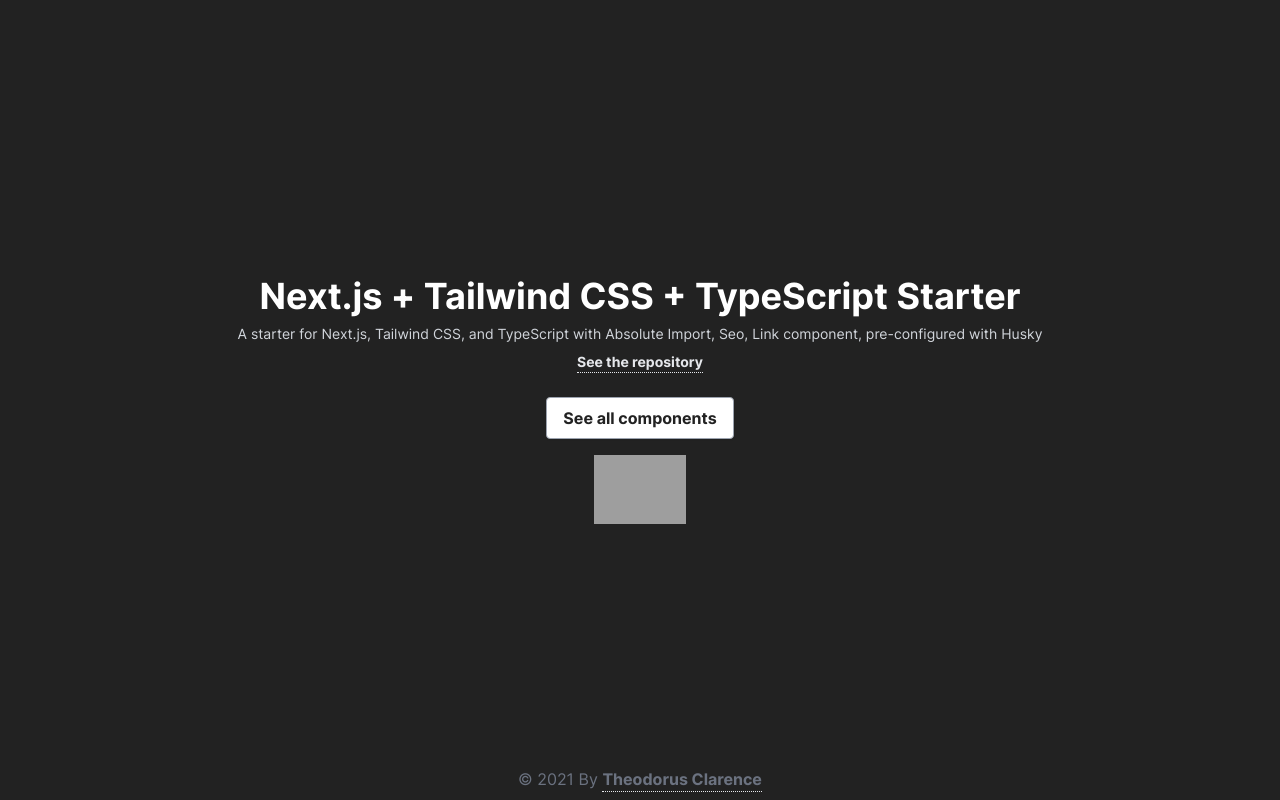
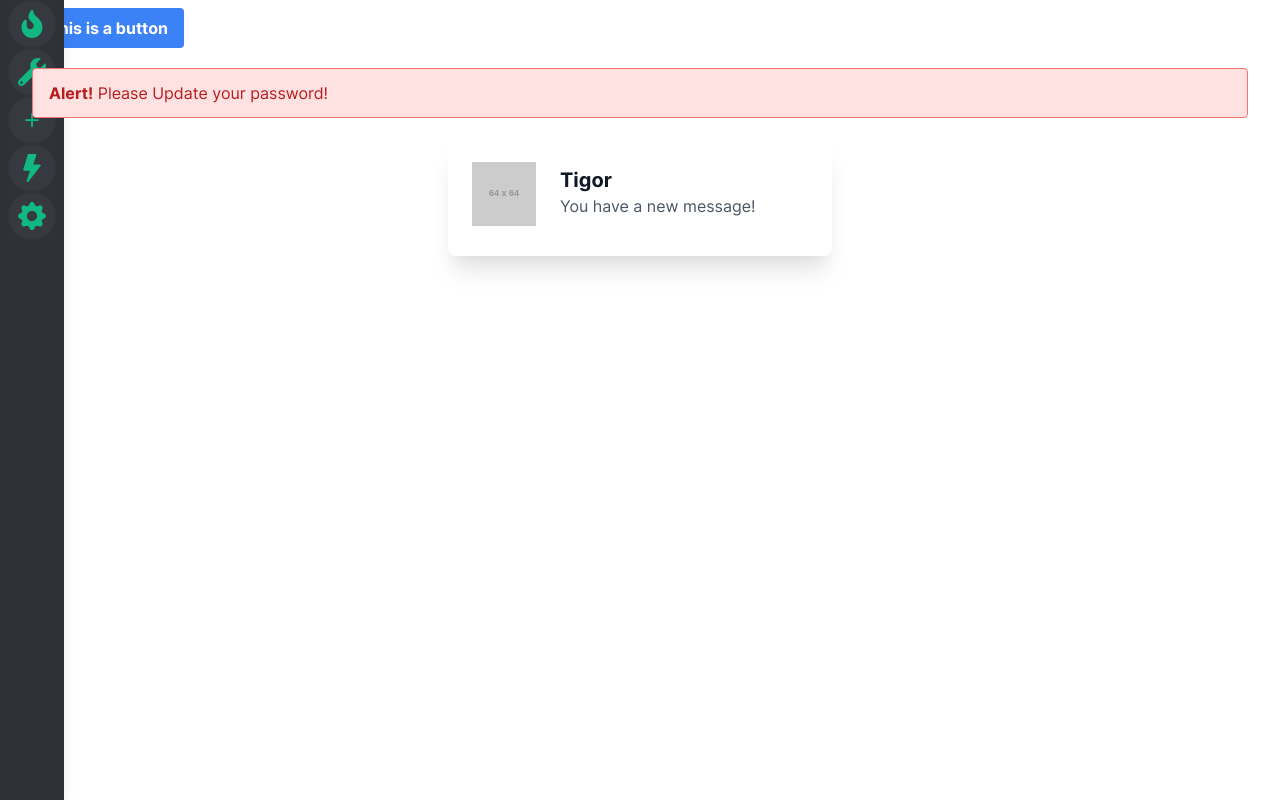
Before and after one commit to tigorlazuardi/at-home-abandoned, a Next.js app: page / in a window 1280 px wide. Built offline with nearby package versions, Linux system fonts and the light colour scheme; grey boxes are pictures that could not be loaded.

Commit message:
initial commit

```diff
--- a/src/components/Sidebar.tsx
+++ b/src/components/Sidebar.tsx
@@ -21,7 +21,7 @@ const SideBar = (prop: SideBarProp) => {
 
 interface SideBarIconProp {
 	icon: React.ReactElement
-	text?: string
+	text: string
 }
 
 const SideBarIcon = ({ icon, text }: SideBarIconProp) => {
@@ -39,11 +39,10 @@ const SideBarIcon = ({ icon, text }: SideBarIconProp) => {
 }
 
 interface TooltipProp {
-	text?: string
+	text: string
 }
 
-const Tooltip = ({ text }: TooltipProp) =>
-	text ? (
+const Tooltip = ({ text }: TooltipProp) => (
 	<span
 		className={`absolute w-auto p-2 m-2 min-w-max left-14
 						rounded-md shadow-md text-white bg-discord-900
@@ -52,8 +51,6 @@ const Tooltip = ({ text }: TooltipProp) =>
 	>
 		{text}
 	</span>
-	) : (
-		<></>
 )
 
 export default SideBar
--- a/src/components/layout/Layout.tsx
+++ b/src/components/layout/Layout.tsx
@@ -1,6 +1,12 @@
 import * as React from 'react'
 
-export default function Layout({ children }: { children: React.ReactNode }) {
-	// Put Header or Footer Here
-	return <>{children}</>
+import SideBar from '../Sidebar'
+
+export default function Layout({ children, dark }: { children: React.ReactNode, dark?: boolean }) {
+	return (
+		<div className={dark ? 'dark' : ''}>
+			<SideBar />
+			{children}
+		</div>
+	)
 }
--- a/src/pages/index.tsx
+++ b/src/pages/index.tsx
@@ -1,53 +1,43 @@
+import Image from 'next/image'
 import * as React from 'react'
 
 import Layout from '@/components/layout/Layout'
-import ButtonLink from '@/components/links/ButtonLink'
-import CustomLink from '@/components/links/CustomLink'
-import UnstyledLink from '@/components/links/UnstyledLink'
 import Seo from '@/components/Seo'
 
-// !STARTERCONF -> Select !STARTERCONF and CMD + SHIFT + F
-// Before you begin editing, follow all comments with `STARTERCONF`,
-// to customize the default configuration.
-
-export default function HomePage() {
+export default function LearnPage(): JSX.Element {
+	const image = 'https://via.placeholder.com/64x64'
 	return (
 		<Layout>
-			{/* <Seo templateTitle='Home' /> */}
 			<Seo />
+			<main className='bg-white dark:bg-dark dark:text-white text-dark'>
+				<section className='container py-2'>
+					<button className='py-2 px-4 font-bold text-white bg-blue-500 rounded hover:bg-blue-300'>
+						This is a button
+					</button>
 
-			<main>
-				<section className='bg-dark'>
-					<div className='flex flex-col items-center justify-center min-h-screen text-center text-white layout'>
-						<h1>Next.js + Tailwind CSS + TypeScript Starter</h1>
-						<p className='mt-2 text-sm text-gray-300'>
-							A starter for Next.js, Tailwind CSS, and TypeScript with Absolute Import, Seo, Link
-							component, pre-configured with Husky{' '}
-						</p>
-						<p className='mt-2 text-sm text-gray-200'>
-							<CustomLink href='https://github.com/theodorusclarence/ts-nextjs-tailwind-starter'>
-								See the repository
-							</CustomLink>
-						</p>
+					<div
+						className='relative py-3 px-4 my-5 text-red-700 bg-red-100 rounded border border-red-400'
+						role='alert'
+					>
+						<strong className='font-bold'>Alert!</strong>{' '}
+						<span className='block sm:inline'>Please Update your password!</span>
+					</div>
 
-						<ButtonLink className='mt-6' href='/components' variant='light'>
-							See all components
-						</ButtonLink>
-
-						<UnstyledLink
-							href='https://vercel.com/new/git/external?repository-url=https%3A%2F%2Fgithub.com%2Ftheodorusclarence%2Fts-nextjs-tailwind-starter'
-							className='mt-4'
-						>
-							{/* eslint-disable-next-line @next/next/no-img-element */}
-							<img width='92' height='32' src='https://vercel.com/button' alt='Deploy with Vercel' />
-						</UnstyledLink>
-
-						<footer className='absolute text-gray-500 bottom-2'>
-							© {new Date().getFullYear()} By{' '}
-							<CustomLink href='https://theodorusclarence.com?ref=tsnextstarter'>
-								Theodorus Clarence
-							</CustomLink>
-						</footer>
+					<div className='flex p-6 mx-auto max-w-sm bg-white rounded-lg shadow-xl hover:animate-bounce'>
+						<div className='flex-shrink-0'>
+							<Image
+								unoptimized
+								src={image}
+								alt='placeholder 64x64'
+								width='64'
+								height='64'
+								className='w-12 h-12'
+							/>
+						</div>
+						<div className='pt-1 ml-6'>
+							<h4 className='text-xl text-gray-900'>Tigor</h4>
+							<p className='text-base text-gray-600'>You have a new message!</p>
+						</div>
 					</div>
 				</section>
 			</main>
--- a/src/pages/learn.tsx
+++ /dev/null
@@ -1,48 +0,0 @@
-import Image from 'next/image'
-import * as React from 'react'
-
-import Layout from '@/components/layout/Layout'
-import Seo from '@/components/Seo'
-import SideBar from '@/components/Sidebar'
-
-export default function LearnPage(): JSX.Element {
-	const image = 'https://via.placeholder.com/350x150'
-	return (
-		<Layout>
-			<Seo templateTitle='Learn' description='Learns Tailwind CSS with Next JS' />
-
-			<SideBar></SideBar>
-			<div className='container py-2'>
-				<button className='px-4 py-2 font-bold text-white bg-blue-500 rounded hover:bg-blue-300'>
-					This is a button
-				</button>
-
-				<div
-					className='relative px-4 py-3 my-5 text-red-700 bg-red-100 border border-red-400 rounded'
-					role='alert'
-				>
-					<strong className='font-bold'>Alert!</strong>{' '}
-					<span className='block sm:inline'>Please Update your password!</span>
-				</div>
-
-				<div className='flex max-w-sm p-6 mx-auto bg-white rounded-lg shadow-xl hover:animate-bounce'>
-					<div className='flex-shrink-0'>
-						<Image
-							unoptimized
-							loader={() => image}
-							src={image}
-							alt='placeholder 350x150'
-							width='64'
-							height='64'
-							className='w-12 h-12'
-						/>
-					</div>
-					<div className='pt-1 ml-6'>
-						<h4 className='text-xl text-gray-900'>Tigor</h4>
-						<p className='text-base text-gray-600'>You have a new message!</p>
-					</div>
-				</div>
-			</div>
-		</Layout>
-	)
-}
--- a/tailwind.config.js
+++ b/tailwind.config.js
@@ -14,7 +14,7 @@ function withOpacity(variableName) {
 module.exports = {
 	mode: 'jit',
 	purge: ['./src/**/*.{js,jsx,ts,tsx}'],
-	darkMode: false, // or 'media' or 'class'
+	darkMode: 'class', // or 'media' or 'class'
 	theme: {
 		container: {
 			center: true,
--- a/tsconfig.json
+++ b/tsconfig.json
@@ -7,6 +7,7 @@
 		"strict": true,
 		"forceConsistentCasingInFileNames": true,
 		"noEmit": true,
+		"noUnusedLocals": true,
 		"esModuleInterop": true,
 		"module": "esnext",
 		"moduleResolution": "node",
```
Lines whose indentation alone changed are shown as unchanged.
